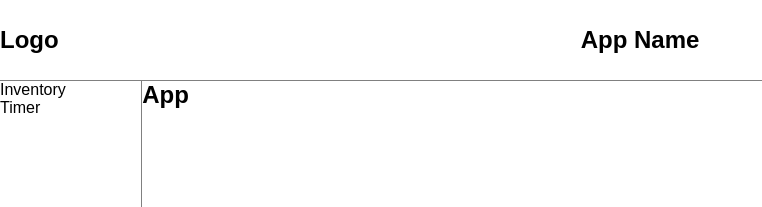
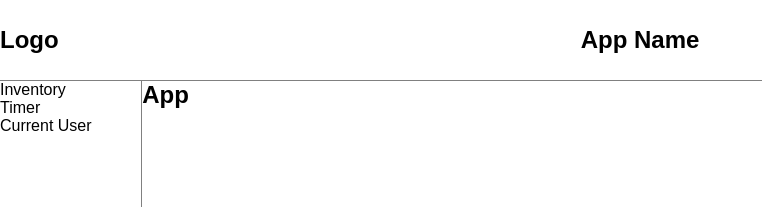
Before and after one commit to severnsc/brewing-app, a React (Create React App) app: page / in a window 1280 px wide. Shown: the top 207 px of the page, without its empty margins (0-762 px from the left). Built offline with nearby package versions, Linux system fonts and the light colour scheme.

Commit message:
Add user profile link to nav

```diff
--- a/src/App.css
+++ b/src/App.css
@@ -58,8 +58,12 @@ p, h1, h2, h3, h4, h5, h6{
   justify-content: center;
 }
 
-.nav ul li:first-child{
+.nav ul li{
   border-right:1px solid gray;
+}
+
+.nav ul li:last-child{
+  border-right:none;
 }
 
 @media (min-width: 768px){
@@ -93,7 +97,7 @@ p, h1, h2, h3, h4, h5, h6{
     flex:0;
   }
 
-  .nav ul li:first-child{
+  .nav ul li{
     border-right:none;
   }
 }
--- a/src/App.js
+++ b/src/App.js
@@ -17,6 +17,7 @@ class App extends Component {
             <ul>
               <li><p>Inventory</p></li>
               <li><p>Timer</p></li>
+              <li><p>Current User</p></li>
             </ul>
           </nav>
         </div>
```
